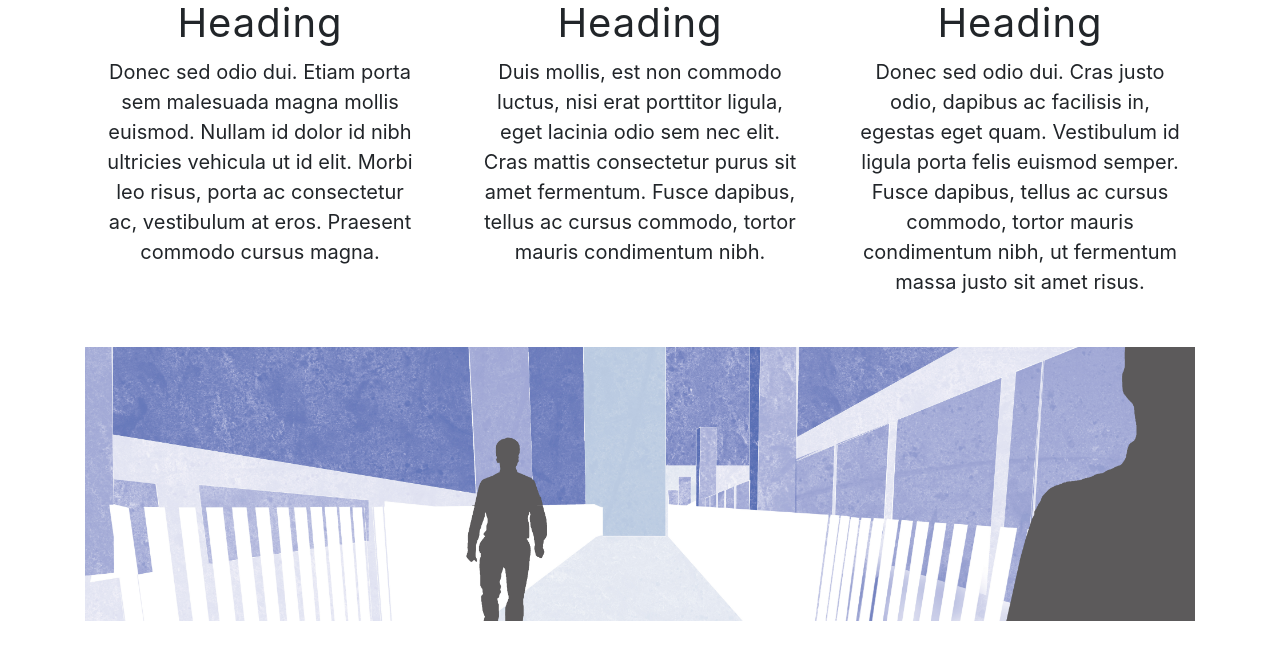
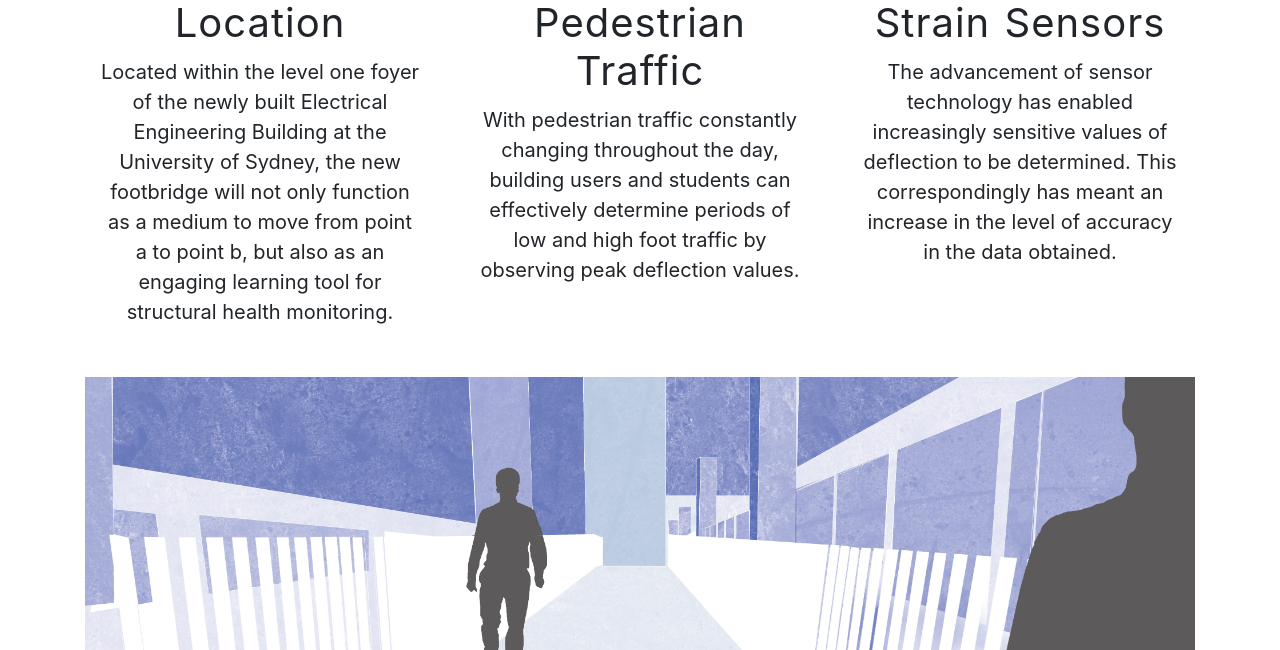
Before and after one commit to Mesolayer/NewAzure, a Django app: page / in a window 1280 px wide. Shown: the part 648-1298 px from the top of the page. Run offline with Django 3.2, Linux system fonts and the light colour scheme; some libraries are stand-ins or nearby versions.

Commit message:
add text to home page elements

```diff
--- a/templates/html/home/home.html
+++ b/templates/html/home/home.html
@@ -21,8 +21,8 @@
         </div>
         <div class="container">
           <div class="carousel-caption text-start text-dark font-weight-bold ">
-            <h1>Example headline.</h1>
-            <p>Cras justo odio, dapibus ac facilisis in, egestas eget quam. Donec id elit non mi porta gravida at eget metus. Nullam id dolor id nibh ultricies vehicula ut id elit.</p>
+            <h1>Structural Health Monitoring </h1>
+            <p>Electrical Engineering Building | The University of Sydney</p>
           </div>
         </div>
       </div>
@@ -31,9 +31,9 @@
           <img src="{% static 'images/bannerConcrete2.jpg' %}">
         </div>
         <div class="container">
-          <div class="carousel-caption">
-            <h1>Another example headline.</h1>
-            <p>Cras justo odio, dapibus ac facilisis in, egestas eget quam. Donec id elit non mi porta gravida at eget metus. Nullam id dolor id nibh ultricies vehicula ut id elit.</p>
+          <div class="carousel-caption font-weight-bold">
+            <h1>An Important Diagnostic Tool</h1>
+            <p>“Structural Health Monitoring is the process of design, development and implementation of a damage detection of characterisation strategy for real-time assessment of structural condition.”</p>
           </div>
         </div>
       </div>
@@ -42,9 +42,9 @@
           <img src="{% static 'images/bannerConcrete2.jpg' %}">
         </div>
         <div class="container">
-          <div class="carousel-caption text-end">
-            <h1>One more for good measure.</h1>
-            <p>Cras justo odio, dapibus ac facilisis in, egestas eget quam. Donec id elit non mi porta gravida at eget metus. Nullam id dolor id nibh ultricies vehicula ut id elit.</p>
+          <div class="carousel-caption text-end font-weight-bold">
+            <h1>An Important Learning Tool</h1>
+            <p>“Its implementation within the Electrical Engineering Building is intended to be an educational tool for engineering students to assist in their learning of structural parameters for bridge design.”</p>
           </div>
         </div>
       </div>
@@ -72,22 +72,22 @@
         <div class="circular--portrait">
           <img src="{% static 'images/map.jpg' %}">
         </div>
-        <h2>Heading</h2>
-        <p>Donec sed odio dui. Etiam porta sem malesuada magna mollis euismod. Nullam id dolor id nibh ultricies vehicula ut id elit. Morbi leo risus, porta ac consectetur ac, vestibulum at eros. Praesent commodo cursus magna.</p>
+        <h2>Location</h2>
+        <p>Located within the level one foyer of the newly built Electrical Engineering Building at the University of Sydney, the new footbridge will not only function as a medium to move from point a to point b, but also as an engaging learning tool for structural health monitoring.</p>
       </div><!-- /.col-lg-4 -->
       <div class="col-lg-4">
         <div class="circular--portrait">
           <img src="{% static 'images/personOnBridge.jpg' %}">
         </div>
-        <h2>Heading</h2>
-        <p>Duis mollis, est non commodo luctus, nisi erat porttitor ligula, eget lacinia odio sem nec elit. Cras mattis consectetur purus sit amet fermentum. Fusce dapibus, tellus ac cursus commodo, tortor mauris condimentum nibh.</p>
+        <h2>Pedestrian Traffic</h2>
+        <p>With pedestrian traffic constantly changing throughout the day, building users and students can effectively determine periods of low and high foot traffic by observing peak deflection values.</p>
       </div><!-- /.col-lg-4 -->
       <div class="col-lg-4">
         <div class="circular--portrait">
           <img src="{% static 'images/sensor.jpg' %}">
         </div>
-        <h2>Heading</h2>
-        <p>Donec sed odio dui. Cras justo odio, dapibus ac facilisis in, egestas eget quam. Vestibulum id ligula porta felis euismod semper. Fusce dapibus, tellus ac cursus commodo, tortor mauris condimentum nibh, ut fermentum massa justo sit amet risus.</p>
+        <h2>Strain Sensors</h2>
+        <p>The advancement of sensor technology has enabled increasingly sensitive values of deflection to be determined. This correspondingly has meant an increase in the level of accuracy in the data obtained.</p>
       </div><!-- /.col-lg-4 -->
     </div><!-- /.row -->
 
```
